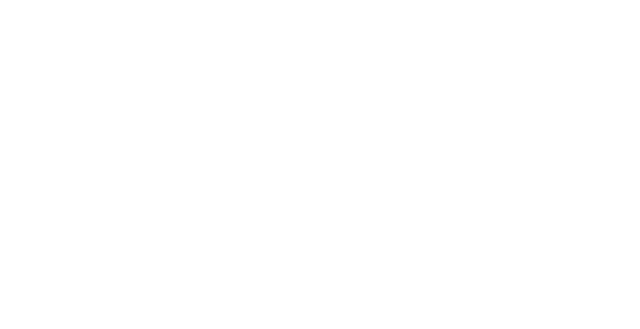
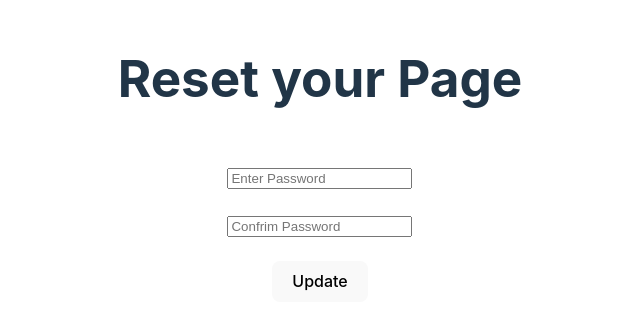
Before and after one commit to Hammad4457/Authentication, a React (Vite) app in the folder Authentication/: page /Reset in a window 1280 px wide. Before the commit this address had no page. Shown: the part 241-570 px from the top of the page, without its empty margins (320-960 px from the left). Built offline with nearby package versions, Linux system fonts and the light colour scheme.

Commit message:
feat:"updated"

```diff
--- a/Authentication/src/App.jsx
+++ b/Authentication/src/App.jsx
@@ -1,27 +1,26 @@
-import { useState } from 'react'
-import reactLogo from './assets/react.svg'
-import viteLogo from '/vite.svg'
-import './App.css'
-import Signup from './Pages/SignUp'
-import Login from './Pages/LogIn'
-import { BrowserRouter as Router, Routes,Route } from 'react-router-dom';
-
-
-
-
+import { useState } from "react";
+import reactLogo from "./assets/react.svg";
+import viteLogo from "/vite.svg";
+import "./App.css";
+import Signup from "./Pages/SignUp";
+import Login from "./Pages/LogIn";
+import Forget from "./Pages/ForgetPassword";
+import Reset from "./Pages/Reset";
+import { BrowserRouter as Router, Routes, Route } from "react-router-dom";
 
 function App() {
-  const [count, setCount] = useState(0)
+  const [count, setCount] = useState(0);
 
   return (
     <Router>
       <Routes>
-          <Route path='/' element={<Signup/>}/>
-          <Route path='/Login' element={<Login/>}/>
+        <Route path="/" element={<Signup />} />
+        <Route path="/Login" element={<Login />} />
+        <Route path="/Forget" element={<Forget />} />
+        <Route path="/Reset" element={<Reset />} />
       </Routes>
     </Router>
   );
 }
 
-
 export default App;
--- /dev/null
+++ b/Authentication/src/Pages/ForgetPassword.jsx
@@ -0,0 +1,38 @@
+import React from "react";
+import { useState } from "react";
+import { Link } from "react-router-dom";
+
+function ForgetPassword() {
+  const [email, setEmail] = useState();
+
+  function getEmail(e) {
+    setEmail(e.target.value);
+  }
+
+  return (
+    <form className="ForgetPage">
+      <h1>Reset your Page</h1>
+      <br />
+      <label for="username">UserName: </label>
+      <input
+        type="username"
+        placeholder="Enter UserName"
+        value={email}
+        required
+        onChange={getEmail}
+      />
+      <br />
+      <br />
+
+      <Link to={"/Reset"}>
+        <button>Continue</button>
+      </Link>
+      <br />
+      <Link to={"/Login"}>
+        <p> Back to Sign.In</p>
+      </Link>
+    </form>
+  );
+}
+
+export default ForgetPassword;
--- a/Authentication/src/Pages/LogIn.jsx
+++ b/Authentication/src/Pages/LogIn.jsx
@@ -1,37 +1,58 @@
 import React from "react";
 import { useState } from "react";
+import { Link } from "react-router-dom";
 
-function LogIn(){
+function LogIn() {
+  const [email, setEmail] = useState();
+  const [password, setPassword] = useState();
 
-
-    const [email,setEmail]=useState();
-    const [password,setPassword]=useState();
-
-  function getPassword(e){
+  function getPassword(e) {
     e.preventDefault();
     setPassword(e.target.value);
   }
 
-  function getEmail(e){
-
+  function getEmail(e) {
     setEmail(e.target.value);
   }
 
-    return (
-        <form className='SignUpPage'>
+  return (
+    <form className="SignUpPage">
       <h1>Login Here</h1>
-      <br/>
-      <label for='username'>UserName: </label>
-      <input type='username' placeholder='Enter UserName' value={email} required onChange={getEmail}/><br/><br/>
+      <p>Welcome back! please enter your detail</p>
+      <br />
+      <label for="username">UserName: </label>
+      <input
+        type="username"
+        placeholder="Enter UserName"
+        value={email}
+        required
+        onChange={getEmail}
+      />
+      <br />
+      <br />
 
-      <label for='password'>Password: </label>
-      <input type='password' placeholder='Enter Password' value={password} required onChange={getPassword}/>
+      <label for="password">Password: </label>
+      <input
+        type="password"
+        placeholder="Enter Password"
+        value={password}
+        required
+        onChange={getPassword}
+      />
+      <br />
+      <br />
 
-      <br/><br/>
+      <input type="checkbox" for="checkbox" />
+      <label for="checkbox">Remember me </label>
+      <Link to={"/Forget"}>
+        <text>Forget Password?</text>
+      </Link>
+
+      <br />
+      <br />
       <button>Login</button>
-
     </form>
-    )
+  );
 }
 
 export default LogIn;
--- /dev/null
+++ b/Authentication/src/Pages/Reset.jsx
@@ -0,0 +1,45 @@
+import React from "react";
+import { useState } from "react";
+import { Link } from "react-router-dom";
+
+function Reset() {
+  const [password, setPassword] = useState();
+  const [confirmPassword, setConfirmPassword] = useState();
+
+  function getPassword(e) {
+    setPassword(e.target.value);
+  }
+  function getConfirmPassword(e) {
+    setConfirmPassword(e.target.value);
+  }
+
+  return (
+    <form className="ForgetPage">
+      <h1>Reset your Page</h1>
+      <br />
+      <input
+        type="password"
+        placeholder="Enter Password"
+        value={password}
+        onChange={getPassword}
+        required
+      />{" "}
+      <br /> <br />
+      <input
+        type="confirmPassword"
+        placeholder="Confrim Password"
+        value={confirmPassword}
+        required
+        onChange={getConfirmPassword}
+      />
+      <br />
+      <br />
+      <Link to={"/Login"}>
+        <button>Update</button>
+      </Link>
+      <br />
+    </form>
+  );
+}
+
+export default Reset;
```
Lines whose indentation alone changed are shown as unchanged.
